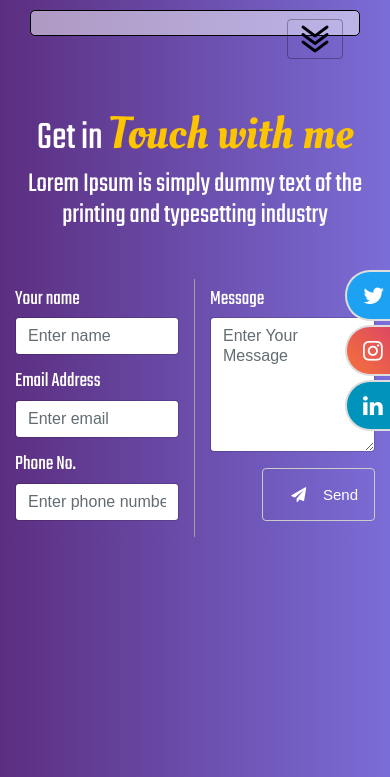
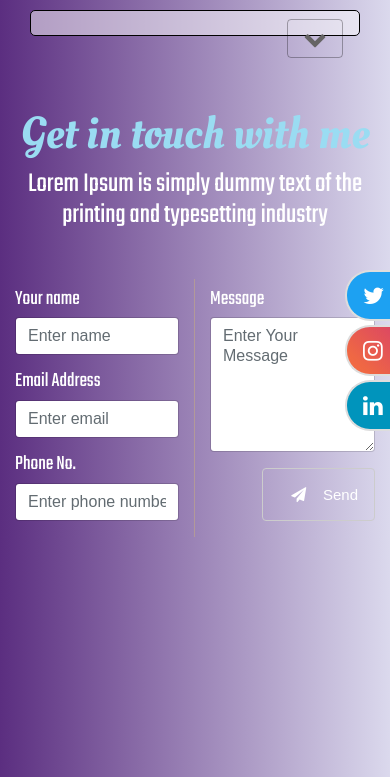
Before and after one commit to thetaPC/rachel_le, a PHP site: page /src/contact.php in a window 390 px wide. Shown: the top 777 px of the page. Run offline with PHP 8.4, Linux system fonts and the light colour scheme; data that the repository does not hold is empty; a stand-in replaces the project's code that opens the database connection; some libraries are stand-ins or nearby versions.

Commit message:
made requested new changes. about no bg color. mobile btt and hamburger are chevrons (Single) contact bg right side changed to a lighter version. contact header color was changed

```diff
--- a/css/about.css
+++ b/css/about.css
@@ -1,7 +1,3 @@
 .about-section {
     margin-top: 125px;
 }
-
-.bg-color {
-    background-color: #f6d2f6;
-}
--- a/css/contact.css
+++ b/css/contact.css
@@ -4,7 +4,7 @@
 
 .content-header {
   font-family: 'Oleo Script', cursive;
-  color: #fcc500;
+  color: #9adcf2;
   font-size: 45px;
 }
 
@@ -13,10 +13,10 @@
 }
 
 body {
-    background: #7b6dd7;
-    background: -webkit-linear-gradient(to left, #7b6dd7 , #5b2e80);
+    background: #dbd9ed;
+    background: -webkit-linear-gradient(to left, #dbd9ed , #5b2e80);
     /*background: linear-gradient(to left, #3a6186 , #89253e); */
-    background: linear-gradient(to left, #7b6dd7 , #5b2e80);
+    background: linear-gradient(to left, #dbd9ed , #5b2e80);
     color: #fff;
 }
 
--- a/css/navbar.css
+++ b/css/navbar.css
@@ -27,8 +27,12 @@
 
 .custom-toggler .navbar-toggler {
     border-color: rgba(0,0,0, 0.3) !important;
+    padding-left: 7px;
+    padding-right: 7px;
 }
 
-.custom-toggler .navbar-toggler-icon {
-    background-image: url('../img/required/down.png');
+.fa-chevron-down {
+    margin: 0px !important;
+    color: #656464 !important;
+    padding: 3px 0px !important;
 }
--- a/src/about.php
+++ b/src/about.php
@@ -19,7 +19,7 @@
     <link rel="stylesheet" href="../css/about.css">
   </head>
 
-  <body class="bg-color">
+  <body>
 
     <?php include 'repeats/navbar.php'; ?>
     <?php include 'repeats/social.php'; ?>
@@ -35,9 +35,7 @@
 
                     if (mysqli_num_rows($res) > 0) {
                         while ($row = mysqli_fetch_assoc($res)) {
-                            echo "<img src='https://res.cloudinary.com/htqimzujb/image/upload/" . $row['profile_img'] . "' class='rounded-circle img-fluid img-thumbnail' alt='Rachel Le'>";
-                            // echo "<img src='https://res.cloudinary.com/htqimzujb/image/upload/" . $row['profile_img'] . "' class='rounded img-fluid img-thumbnail' alt='Rachel Le'>";
-                            // echo "<img src='https://res.cloudinary.com/htqimzujb/image/upload/" . $row['profile_img'] . "' class='rounded-circle img-fluid' alt='Rachel Le'>";
+                            echo "<img src='https://res.cloudinary.com/htqimzujb/image/upload/" . $row['profile_img'] . "' class='rounded img-fluid img-thumbnail' alt='Rachel Le'>";
                         }
                     }
                 ?>
--- a/src/contact.php
+++ b/src/contact.php
@@ -29,7 +29,7 @@
 
     <div id="contact" class="cont-section">
 		<div class="section-content">
-			<h1 class="section-header">Get in <span class="content-header"> Touch with me</span></h1>
+			<h1 class="section-header"><span class="content-header">Get in touch with me</span></h1>
 			<h3>Lorem Ipsum is simply dummy text of the printing and typesetting industry</h3>
 		</div>
 		<div class="contact-section">
--- a/src/repeats/navbar.php
+++ b/src/repeats/navbar.php
@@ -14,7 +14,7 @@
     <!-- Toggler/collapsibe Button -->
 
     <button class="navbar-toggler navbar-toggler-right" type="button" data-toggle="collapse" data-target="#collapsibleNavbar">
-        <span class="navbar-toggler-icon"></span>
+        <span class="fa fa-chevron-down"></span>
     </button>
 
     <!-- Navbar links -->
```
Also changed, not shown: js/btt.js (+0 -15 lines).
